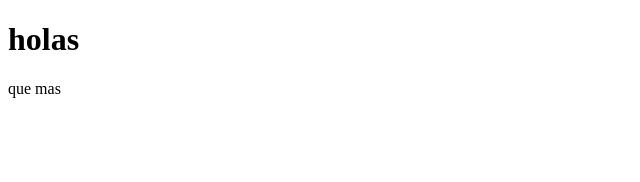
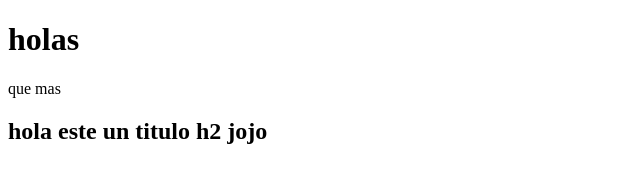
Before and after one commit to juanchisui/Prueba, a plain HTML site: page index.html in a window 1280 px wide. Shown: the whole page, without its empty margins (0-640 px from the left). Drawn offline with Linux system fonts and the light colour scheme.

Commit message:
se agrega etyiqueta h2

```diff
--- a/index.html
+++ b/index.html
@@ -9,5 +9,6 @@
 <body>
     <h1>holas</h1>
     <p>que mas</p>
+    <h2>hola este un titulo h2 jojo</h2>
 </body>
 </html>
```
